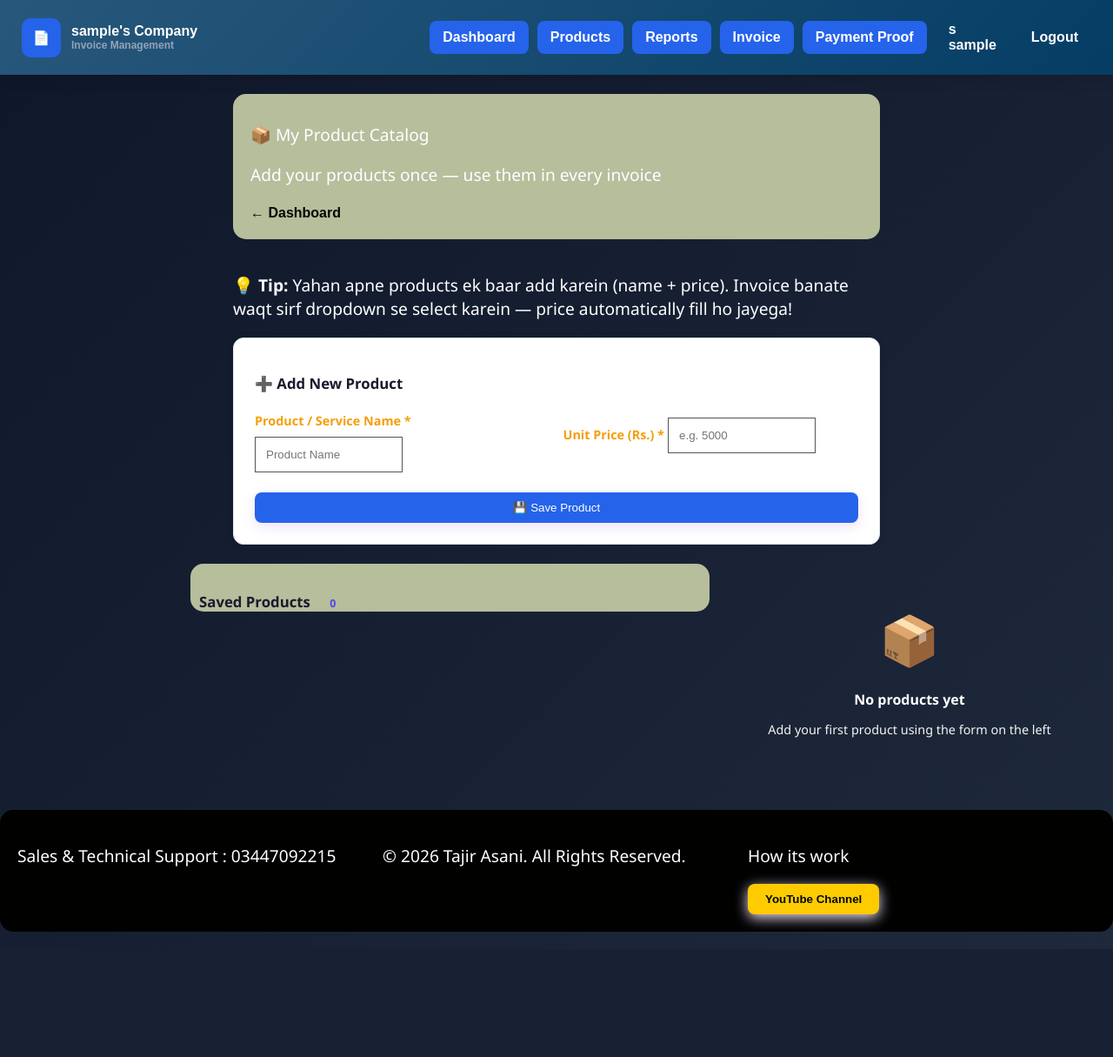
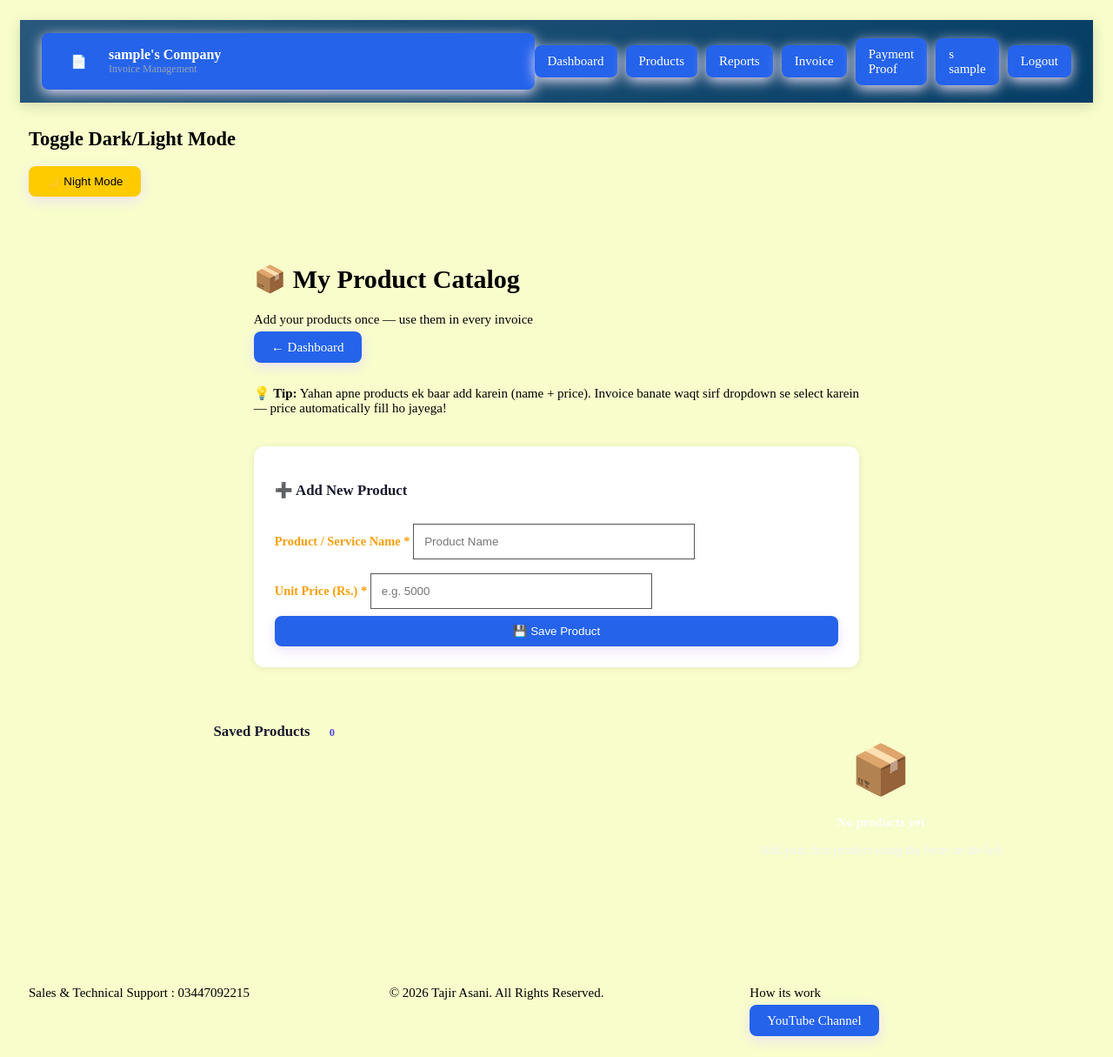
Before and after one commit to zainammar/invoice_shop, a Django app: page /products/ in a window 1280 px wide. Shown: the whole page at 87% size. Before the commit the page ends 1071 px from the top, so only its background shows below. Run offline with Django 5.2, Linux system fonts and the light colour scheme; the visitor is signed in with stand-in values (Sample User, id 1); data comes from the database, SQL or seed files in the repository.

Commit message:
Change UI

```diff
--- a/invoices/templates/invoices/base.html
+++ b/invoices/templates/invoices/base.html
@@ -4,13 +4,14 @@
 <meta charset="UTF-8">
 <meta name="viewport" content="width=device-width, initial-scale=1.0">
 {% load static %}
-<link rel="stylesheet" href="{% static 'css/dashboard.css' %}">
+<link rel="stylesheet" href="{% static 'css/styleinvoice.css' %}">
 <title>{% block title %}Invoice Shop{% endblock %}</title>
 
 {% block extra_style %}{% endblock %}
 </head>
 <body>
   {% if user.is_authenticated %}
+
 
   <nav class="navbar">
 
@@ -90,14 +91,21 @@
 
 
 
-<div class="content-grid">
-  <div class="grid-item-1">
- <!-- <button>
-  <a href="{% url 'logout' %}" style="color:rgba(255,255,255,0.55);font-size:0.82rem;">Logout</a>
- </button>
-   -->
+  <div class="row-1 content-grid">
+    <div class="grid-item-1">
+        <h2>Toggle Dark/Light Mode</h2>
+        <button onclick="myFunction()">🌙 Night Mode</button>
 
-       </div>
+           <script>
+           function myFunction() {
+              var element = document.body;
+              element.classList.toggle("dark-mode");
+           }
+           </script>
+
+    </div>
+
+
  <div class="grid-item-1">
   <div class="{% if user.is_authenticated %}container{% endif %}">
     {% if messages %}
@@ -105,14 +113,14 @@
       {% for msg in messages %}
       <div class="alert alert-{{ msg.tags }}">{{ msg }}</div>
       {% endfor %}
-    </div>
+    </div>   </div>
     {% endif %}
     {% block content %}{% endblock %}
   </div>
 
 
        </div>
- </div>
+
  <script>
   function toggleMenu(){
       document
@@ -142,11 +150,10 @@
             How its work
 
         </p>
-        <button>
+
             <a href="https://youtube.com/@yourchannel" target="_blank">
                 YouTube Channel
             </a>
-        </button>
 
          </div>
    </div>
--- a/invoices/templates/invoices/invoice_detail.html
+++ b/invoices/templates/invoices/invoice_detail.html
@@ -28,7 +28,7 @@
     <a href="{% url 'dashboard' %}" class="btn btn-outline">← Back</a>
   </div>
 </div>
-
+<br>
 <div class="inv-header">
   <div>
     <div class="inv-title">INVOICE</div>
@@ -74,7 +74,7 @@
         <td><strong>{{ item.product_name }}</strong></td>
         <td style="text-align:center;">{{ item.quantity }}</td>
         <td style="text-align:right;">Rs. {{ item.unit_price|floatformat:2 }}</td>
-        <td style="text-align:right;font-weight:700;color:#4f46e5;">Rs. {{ item.amount|floatformat:2 }}</td>
+        <td style="text-align:right;font-weight:700;">Rs. {{ item.amount|floatformat:2 }}</td>
       </tr>
       {% empty %}
       <tr><td colspan="5" style="text-align:center;color:#94a3b8;padding:2rem;">No items found.</td></tr>
@@ -83,7 +83,7 @@
   </table>
 
   <div class="total-section">
-    <span style="font-size:1rem;font-weight:600;opacity:0.85;">GRAND TOTAL</span>
+    <span style="font-size:1rem;font-weight:600;">GRAND TOTAL</span>
     <span style="font-size:1.8rem;font-weight:800;">Rs. {{ invoice.total_amount|floatformat:2 }}</span>
   </div>
 </div>
--- /dev/null
+++ b/static/css/styleinvoice.css
@@ -0,0 +1,351 @@
+body {
+    padding: 15px;
+    background-color: rgb(248, 253, 203);
+
+    color: black;
+    font-size: 15px;
+  }
+
+  .dark-mode {
+background: #531CB3;
+
+
+     color: #fff;
+    li{
+        color: white;
+      }
+
+      table {
+        color: white;
+      }
+
+      th{
+        color: white;
+      }
+
+      tr{color: white;}
+
+      table border{
+        color: rgb(219, 236, 31);
+      }
+
+
+    }
+
+
+
+/* =========================
+   MODERN RESPONSIVE NAVBAR
+========================= */
+
+.navbar{
+    background:linear-gradient(
+        135deg,
+        #28587B,
+        #053d65
+    );
+
+    display:flex;
+    justify-content:space-between;
+    align-items:center;
+
+    padding:15px 25px;
+
+    position:sticky;
+    top:0;
+    z-index:999;
+
+    box-shadow:0 4px 15px rgba(0,0,0,.15);
+  }
+
+  .brand{
+    display:flex;
+    align-items:center;
+    gap:12px;
+    text-decoration:none;
+  }
+
+  .brand-logo-img,
+  .brand-logo-placeholder{
+    width:45px;
+    height:45px;
+    border-radius:10px;
+  }
+
+  .brand-logo-placeholder{
+    background:#2563eb;
+    display:flex;
+    align-items:center;
+    justify-content:center;
+    color:#fff;
+  }
+
+  .company-name{
+    color:white;
+    font-weight:700;
+    font-size:1rem;
+  }
+
+  .brand-sub{
+    display:block;
+    color:#94a3b8;
+    font-size:.75rem;
+  }
+
+  .nav-links{
+    display:flex;
+    align-items:center;
+    gap:10px;
+  }
+
+  .nav-links a{
+    text-decoration:none;
+    color:white;
+    padding:10px 15px;
+    border-radius:8px;
+    transition:.3s;
+  }
+
+  .nav-links a:hover{
+    background:rgba(255,255,255,.1);
+  }
+
+  .btn-new{
+    background:#2563eb;
+  }
+
+  .btn-new:hover{
+    background:#ea5f02;
+  }
+
+  .menu-toggle{
+    display:none;
+    border:none;
+    background:none;
+    color:white;
+    font-size:1.8rem;
+    cursor:pointer;
+  }
+
+  /* Mobile */
+
+  @media(max-width:900px){
+
+    .menu-toggle{
+        display:block;
+    }
+
+    .nav-links{
+        display:none;
+        flex-direction:column;
+        width:100%;
+        margin-top:15px;
+    }
+
+    .nav-links.show{
+        display:flex;
+    }
+
+    .navbar{
+        flex-wrap:wrap;
+    }
+
+    .nav-links a{
+        width:100%;
+        text-align:center;
+    }
+  }
+
+
+  .user-avatar-img{
+    width:35px;
+    height:35px;
+    border-radius:50%;
+  }
+
+
+
+
+/* GRID */
+
+  /* Grid Content */
+  .content-grid {
+    display: grid;
+    gap: 10px;
+  }
+
+
+
+
+  .grid-container {
+    display: grid;
+    grid-template-columns: 200px 300px; /* First column 200px, second column 300px */
+
+
+  }
+
+  .grid-item-1 {
+    padding:10px;
+    text-align: left;
+  }
+
+  .grid-item-2 {
+    padding:10px;
+    text-align: left;
+  }
+
+  /* Mobile First - 1 column for all rows */
+  .row-1, .row-2, .row-3, .row-4 {
+    display: grid;
+
+
+
+  }
+
+  /* Desktop View */
+  @media screen and (min-width: 768px) {
+
+    /* 1 column, 1 row (remains the same) */
+    .row-1 {
+        grid-template-columns: 1fr;
+
+    }
+
+    /* 2 columns, 1 row */
+    .row-2 {
+        grid-template-columns: 1fr 1fr;
+
+
+    }
+
+    /* 3 columns, 1 row */
+    .row-3 {
+        grid-template-columns: 1fr 1fr 1fr;
+
+    }
+
+    /* 4 columns, 1 row */
+    .row-4 {
+        grid-template-columns: 1fr 1fr 1fr 1fr;
+
+    }
+
+    /* 5 columns, 1 row */
+    .row-5 {
+      grid-template-columns: 1fr 2fr 1fr 1fr;
+
+  }
+
+      /*6 columns, 1 row */
+      .row-6 {
+        grid-template-columns: 1fr 3fr 1fr;
+
+    }
+
+        /*6 columns, 1 row */
+        .row-7 {
+          grid-template-columns: 1fr 2fr 2fr 1fr;
+
+      }
+
+       /*6 columns, 1 row */
+       .row-8 {
+        grid-template-columns: 2fr 2fr;
+
+    }
+
+
+  }
+
+
+  .grid-item img {
+    max-width: 100%;
+    height: auto;
+    display: block;
+    margin: 0 auto;
+  }
+
+
+
+
+
+
+  button.btn{
+    background:#2563eb;
+    color:white;
+    border:none;
+    padding:10px 20px;
+    border-radius:8px;
+    cursor:pointer;
+    transition:0.3s;
+  }
+
+
+  button{
+    background:#fecb00;
+    color:rgb(0, 0, 0);
+    border:none;
+    padding:10px 20px;
+    border-radius:8px;
+    cursor:pointer;
+    transition:0.3s;
+    box-shadow: #ecdff5 0px 4px 15px;
+    text-decoration: none;
+  }
+
+  button:hover{
+    background:#ff5100;
+    color:white;
+    box-shadow: #ecdff5 0px 4px 15px;
+  }
+
+  .button2{
+    background:#2563eb;
+    width: 50%;
+    color:white;
+    border:none;
+    padding:10px 20px;
+    border-radius:8px;
+    cursor:pointer;
+    transition:0.3s;
+    box-shadow: #ecdff5 0px 4px 15px;
+    text-decoration: none;
+  }
+
+  .button2:hover{
+    background:#ff5100;
+    color:white;
+    box-shadow: #ecdff5 0px 4px 15px;
+  }
+
+  a{
+    background:#2563eb;
+    width: 50%;
+    color:white;
+    border:none;
+    padding:10px 20px;
+    border-radius:8px;
+    cursor:pointer;
+    transition:0.3s;
+    box-shadow: #ecdff5 0px 4px 15px;
+    text-decoration: none;
+  }
+ a:hover{
+    background:#ff5100;
+    color:white;
+    box-shadow: #ecdff5 0px 4px 15px;
+ }
+  label{
+    color:#f59e0b;
+    font-weight:600;
+    font-size:0.9rem;
+  }
+
+  input {
+    width: 50%;
+    padding: 12px;
+    margin: 8px 0;
+    box-sizing: border-box;
+    border: 1px solid #555;
+    outline: none;
+  }
```
